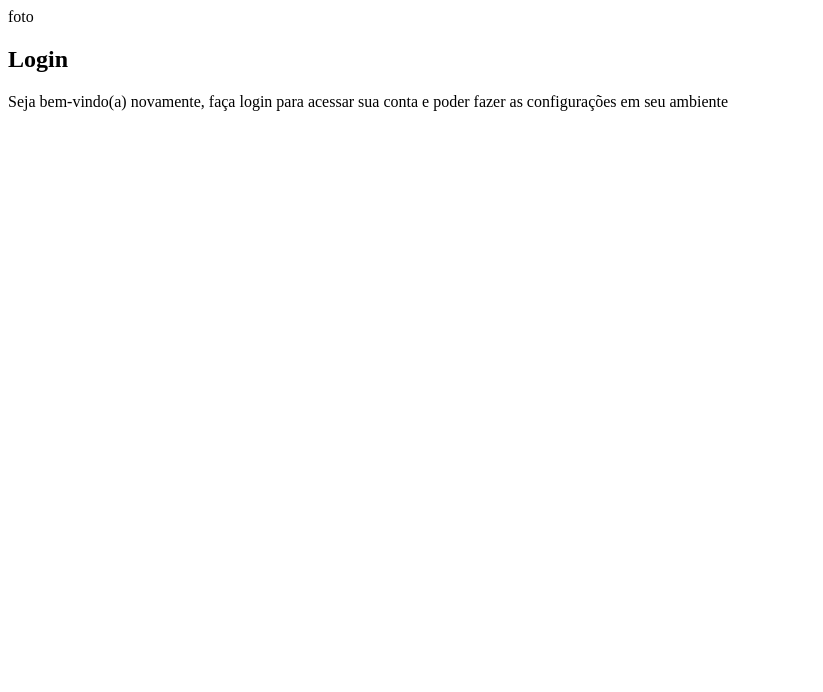
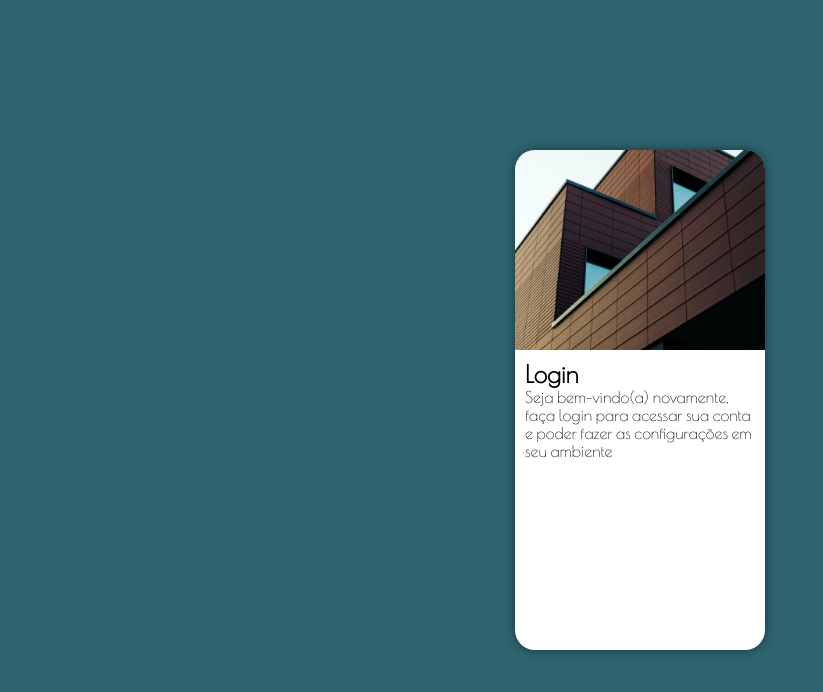
Before and after one commit to RibahDev/projeto-login, a plain HTML site: page index.html in a window 1280 px wide. Shown: the whole page, without its empty margins (0-823 px from the left). Drawn offline with nearby package versions, Linux system fonts and the light colour scheme.

Commit message:
adicionando css

```diff
--- a/estilos/style.css
+++ b/estilos/style.css
@@ -7,3 +7,47 @@
     --color4: #010506;
     --color5: #2D646F;
 }
+
+* {
+    font-family: 'Poiret One', system-ui, -apple-system, sans-serif;
+    padding: 0;
+    margin: 0;
+    box-sizing: border-box;
+}
+
+body, html {
+    background-color: var(--color5);
+    height: 100vh;
+    width: 100vw;
+}
+
+main  {
+    position: relative;
+    height: 100vh;
+    width: 100vw;
+}
+
+section#login {
+    position: absolute;
+    top: 50%;
+    left: 50%;
+    transform: translate(-50%, -50%);
+    background-color: white;
+    width: 250px;
+    height: 500px;
+    border-radius: 20px;
+    overflow: hidden;
+    box-shadow: 0px 0px 10px rgba(0, 0, 0, 0.473);
+}
+
+section#login > div#imagem {
+    display: block;
+    background: #2D646F url(../imagens/edificil.jpg) right center no-repeat;
+    height: 200px;
+    background-size: cover;
+}
+
+section#login > div#formulario {
+    display: block;
+    padding: 10px;
+}
--- a/index.html
+++ b/index.html
@@ -12,7 +12,7 @@
         <main>
             <section id="login">
                 <div id="imagem">
-                    foto
+
                 </div>
 
                 <div id="formulario">
```
